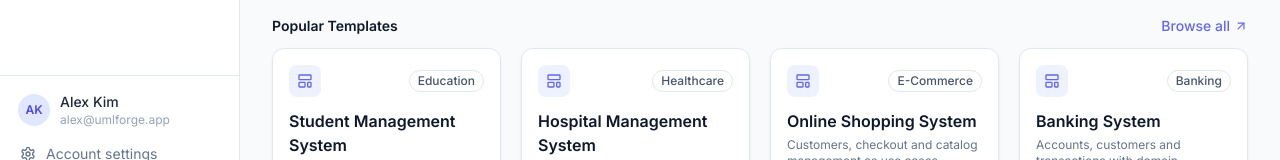
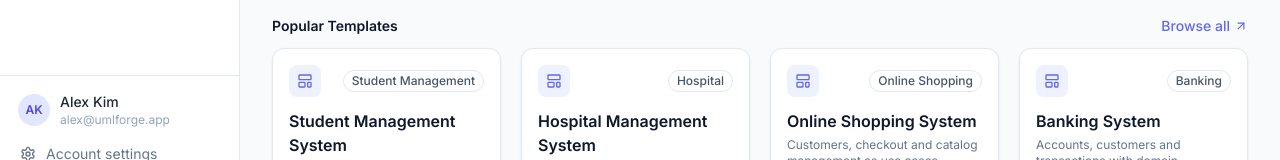
Before and after one commit to LeonRosario/AI-UML-Generator, a React (Vite) app in the folder frontend/: page /app in a window 1280 px wide. Shown: the part 588-748 px from the top of the page. Built offline with nearby package versions, Linux system fonts and the light colour scheme.

Commit message:
frontend

```diff
--- a/frontend/src/data/templates.ts
+++ b/frontend/src/data/templates.ts
@@ -1,5 +1,9 @@
 import type { Diagram, Template } from '@/types';
 import { actorNode, classNode, edge, entityNode, genericNode, useCaseNode } from './diagrams';
+
+function node(id: string, type: string, x: number, y: number, label: string, extra: Record<string, unknown> = {}): Diagram['nodes'][number] {
+  return { id, type, position: { x, y }, data: { label, type: 'state', ...extra } };
+}
 
 function build(nodes: Diagram['nodes'], edges: Diagram['edges'], type: Diagram['type'], name: string): Diagram {
   return { id: `t-${name.toLowerCase().replace(/[^a-z0-9]+/g, '-')}`, name, type, nodes, edges, createdAt: '', updatedAt: '' };
@@ -94,13 +98,16 @@ const auth: Diagram = build(
 
 export const TEMPLATE_CATEGORIES = [
   'All',
-  'Education',
-  'Healthcare',
   'E-Commerce',
   'Banking',
+  'Hospital',
+  'Library',
+  'Student Management',
+  'Food Delivery',
   'Social Media',
+  'Authentication',
+  'Online Shopping',
   'Management',
-  'Authentication',
 ] as const;
 
 export const TEMPLATES: Template[] = [
@@ -108,7 +115,7 @@ export const TEMPLATES: Template[] = [
     id: 'tpl-student',
     name: 'Student Management System',
     description: 'Classes, enrollments and assignments for a university portal.',
-    category: 'Education',
+    category: 'Student Management',
     diagramType: 'class',
     uses: 1284,
     diagram: studentMgmt,
@@ -117,7 +124,7 @@ export const TEMPLATES: Template[] = [
     id: 'tpl-hospital',
     name: 'Hospital Management System',
     description: 'Patients, doctors and appointments in a relational schema.',
-    category: 'Healthcare',
+    category: 'Hospital',
     diagramType: 'er',
     uses: 962,
     diagram: hospital,
@@ -126,7 +133,7 @@ export const TEMPLATES: Template[] = [
     id: 'tpl-shopping',
     name: 'Online Shopping System',
     description: 'Customers, checkout and catalog management as use cases.',
-    category: 'E-Commerce',
+    category: 'Online Shopping',
     diagramType: 'use-case',
     uses: 1431,
     diagram: shopping,
@@ -144,7 +151,7 @@ export const TEMPLATES: Template[] = [
     id: 'tpl-library',
     name: 'Library Management System',
     description: 'Borrowing, returns and fines for a public library.',
-    category: 'Management',
+    category: 'Library',
     diagramType: 'use-case',
     uses: 611,
     diagram: library,
@@ -153,7 +160,7 @@ export const TEMPLATES: Template[] = [
     id: 'tpl-food',
     name: 'Food Delivery System',
     description: 'Ordering and delivery flows between customers and drivers.',
-    category: 'E-Commerce',
+    category: 'Food Delivery',
     diagramType: 'use-case',
     uses: 887,
     diagram: food,
@@ -203,4 +210,113 @@ export const TEMPLATES: Template[] = [
       'Payroll',
     ),
   },
+  {
+    id: 'tpl-online-shop',
+    name: 'Online Shopping — Class',
+    description: 'Customer, cart, orders and payments modeled as classes.',
+    category: 'Online Shopping',
+    diagramType: 'class',
+    uses: 1219,
+    diagram: build(
+      [
+        classNode('tos-c', 0, 0, 'Customer', ['id: int', 'name: string', 'email: string', 'address: string'], ['login()', 'checkout()']),
+        classNode('tos-cart', 320, 0, 'Cart', ['id: int', 'items: List'], ['addItem()', 'removeItem()']),
+        classNode('tos-p', 320, 240, 'Product', ['id: int', 'name: string', 'price: decimal', 'stock: int'], ['getInventory()']),
+        classNode('tos-o', 640, 0, 'Order', ['id: int', 'status: string', 'total: decimal'], ['placeOrder()', 'cancel()']),
+        classNode('tos-oi', 640, 240, 'OrderItem', ['orderId: int', 'productId: int', 'qty: int'], []),
+        classNode('tos-pay', 960, 0, 'Payment', ['id: int', 'method: string', 'amount: decimal'], ['process()']),
+      ],
+      [
+        { ...edge('tos-1', 'tos-c', 'tos-cart', '1'), type: 'uml', data: { relationship: 'association' } },
+        { ...edge('tos-2', 'tos-c', 'tos-o', 'places 1'), type: 'uml', data: { relationship: 'association' } },
+        { ...edge('tos-3', 'tos-o', 'tos-oi', 'contains'), type: 'uml', data: { relationship: 'composition' } },
+        { ...edge('tos-4', 'tos-cart', 'tos-oi', ''), type: 'uml', data: { relationship: 'association' } },
+        { ...edge('tos-5', 'tos-p', 'tos-oi', '1..*'), type: 'uml', data: { relationship: 'association' } },
+        { ...edge('tos-6', 'tos-o', 'tos-pay', '1'), type: 'uml', data: { relationship: 'aggregation' } },
+      ],
+      'class',
+      'Online Shopping',
+    ),
+  },
+  {
+    id: 'tpl-order-state',
+    name: 'Order Lifecycle — State',
+    description: 'Order states from draft to delivered with cancellation paths.',
+    category: 'E-Commerce',
+    diagramType: 'state',
+    uses: 618,
+    diagram: build(
+      [
+        node('tsd-1', 'circleNode', 170, 0, '', { fill: '#0f172a', width: 24, height: 24 }),
+        node('tsd-2', 'umlNode', 90, 110, 'Draft'),
+        node('tsd-3', 'umlNode', 330, 110, 'Paid'),
+        node('tsd-4', 'umlNode', 570, 110, 'Shipped'),
+        node('tsd-5', 'umlNode', 230, 250, 'Delivered'),
+        node('tsd-6', 'umlNode', 570, 260, 'Cancelled'),
+        node('tsd-7', 'circleNode', 240, 380, '', { fill: '#0f172a', width: 28, height: 28, borderColor: '#0f172a', borderWidth: 3 }),
+      ],
+      [
+        { ...edge('tste-1', 'tsd-1', 'tsd-2', ''), type: 'uml', data: { relationship: 'association' } },
+        { ...edge('tste-2', 'tsd-2', 'tsd-3', 'submit()'), type: 'uml', data: { relationship: 'association' } },
+        { ...edge('tste-3', 'tsd-2', 'tsd-6', 'cancel()'), type: 'uml', data: { relationship: 'association' } },
+        { ...edge('tste-4', 'tsd-3', 'tsd-4', 'dispatch()'), type: 'uml', data: { relationship: 'association' } },
+        { ...edge('tste-5', 'tsd-4', 'tsd-5', 'deliver()'), type: 'uml', data: { relationship: 'association' } },
+        { ...edge('tste-6', 'tsd-5', 'tsd-7', ''), type: 'uml', data: { relationship: 'association' } },
+      ],
+      'state',
+      'Order Lifecycle',
+    ),
+  },
+  {
+    id: 'tpl-payment',
+    name: 'Payment Platform — Component',
+    description: 'Web, mobile and gateway components around payment services.',
+    category: 'E-Commerce',
+    diagramType: 'component',
+    uses: 487,
+    diagram: build(
+      [
+        node('componentNode', 0, 0, 'Web App', { type: 'component' }),
+        node('componentNode', 340, 0, 'Mobile App', { type: 'component' }),
+        node('componentNode', 170, 180, 'API Gateway', { type: 'component' }),
+        node('componentNode', 0, 360, 'Auth Service', { type: 'component' }),
+        node('componentNode', 340, 360, 'Payment Service', { type: 'component' }),
+        node('databaseNode', 620, 200, 'Accounts DB', { type: 'component', fields: ['account', 'transaction'] }),
+      ],
+      [
+        { ...edge('tpm-1', 'tp-1', 'tp-3', ''), type: 'uml', data: { relationship: 'association' } },
+        { ...edge('tpm-2', 'tp-2', 'tp-3', ''), type: 'uml', data: { relationship: 'association' } },
+        { ...edge('tpm-3', 'tp-3', 'tp-4', ''), type: 'uml', data: { relationship: 'dependency' } },
+        { ...edge('tpm-4', 'tp-3', 'tp-5', ''), type: 'uml', data: { relationship: 'dependency' } },
+        { ...edge('tpm-5', 'tp-5', 'tp-6', ''), type: 'uml', data: { relationship: 'association' } },
+      ],
+      'component',
+      'Payment Platform',
+    ),
+  },
+  {
+    id: 'tpl-deploy',
+    name: 'Cloud Platform — Deployment',
+    description: 'Physical nodes for a cloud-hosted order platform.',
+    category: 'Management',
+    diagramType: 'deployment',
+    uses: 356,
+    diagram: build(
+      [
+        node('tdp-1', 'umlNode', 0, 0, 'Client Browser', { type: 'deployment', stereotype: 'device' }),
+        node('tdp-2', 'umlNode', 320, 0, 'App Server', { type: 'deployment', stereotype: 'server' }),
+        node('tdp-3', 'umlNode', 320, 200, 'Web Server', { type: 'deployment', stereotype: 'server' }),
+        node('tdp-4', 'databaseNode', 620, 200, 'PostgreSQL', { type: 'deployment', fields: [] }),
+        node('tdp-5', 'umlNode', 620, 0, 'Message Queue', { type: 'deployment', stereotype: 'service' }),
+      ],
+      [
+        { ...edge('td-1', 'tdp-1', 'tdp-3', 'HTTPS'), type: 'uml', data: { relationship: 'association' } },
+        { ...edge('td-2', 'tdp-3', 'tdp-2', 'REST'), type: 'uml', data: { relationship: 'association' } },
+        { ...edge('td-3', 'tdp-2', 'tdp-4', 'SQL'), type: 'uml', data: { relationship: 'association' } },
+        { ...edge('td-4', 'tdp-2', 'tdp-5', 'AMQP'), type: 'uml', data: { relationship: 'association' } },
+      ],
+      'deployment',
+      'Cloud Platform',
+    ),
+  },
 ];
```
